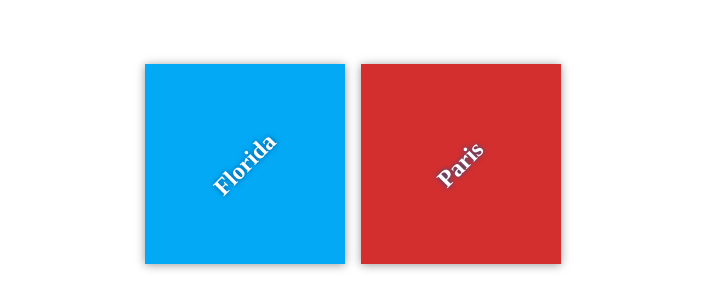
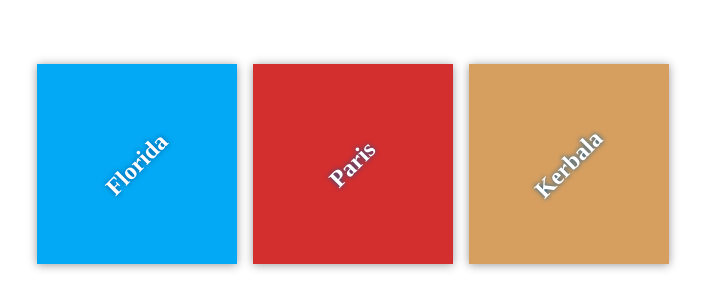
Before and after one commit to talib2/travel-again, a plain HTML site: page index.html in a window 1280 px wide. Shown: the part 236-544 px from the top of the page, without its empty margins (287-992 px from the left). Drawn offline with Linux system fonts and the light colour scheme.

Commit message:
Add Kerbala to html content

```diff
--- a/css/app.css
+++ b/css/app.css
@@ -53,3 +53,8 @@ h2 {
 #paris {
     background-color: #d32f2f;
 }
+
+
+#kerbala {
+    background-color: #d69f5f;
+}
--- a/index.html
+++ b/index.html
@@ -17,6 +17,10 @@
             <div class="destination" id="paris">
                 <h2>Paris</h2>
             </div>
+
+            <div class="destination" id="kerbala">
+                <h2>Kerbala</h2>
+            </div>
         </div>
     </div>
 
```
